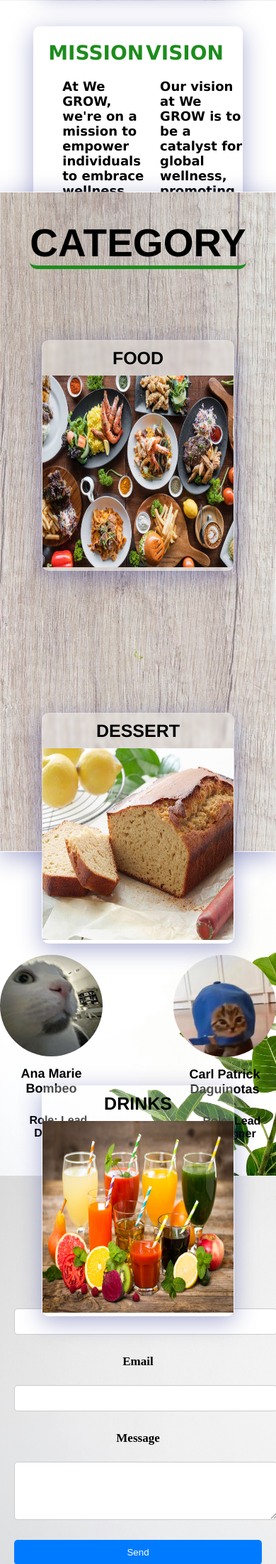
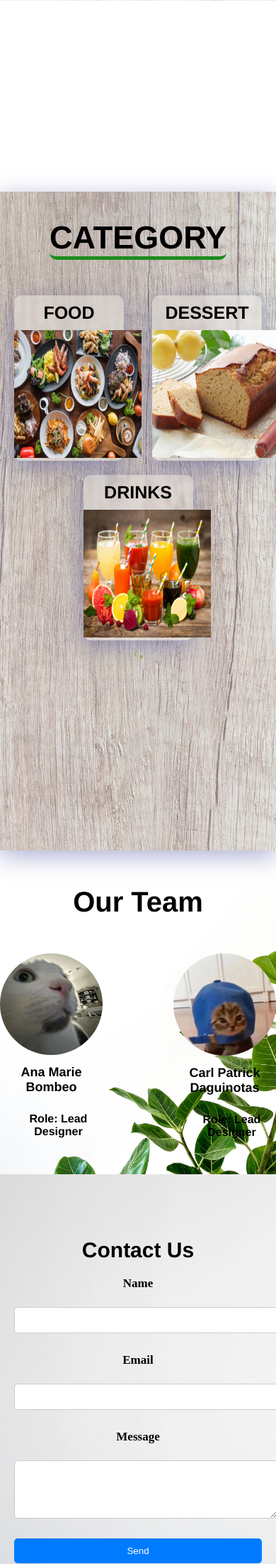
Before and after one commit to SIDYYY/WebSys, a PHP site: page /wegrow.html in a window 390 px wide. Shown: the part 1719-3922 px from the top of the page at 71% size. Run offline with PHP 8.4, Linux system fonts and the light colour scheme; some libraries are stand-ins or nearby versions.

Commit message:
ResponsiveGinagmay - NO BURGERMENU

```diff
--- a/WeGROW/wegrow.css
+++ b/WeGROW/wegrow.css
@@ -227,13 +227,13 @@
     text-align: center;
     font-weight: bold;
     justify-content: center;
+    display: flex;
 }
 .cat {
     background: rgba( 255, 255, 255, 0.3 );
     box-shadow: 0 8px 32px 0 rgba( 31, 38, 135, 0.37 );
     backdrop-filter: blur( 2px );
     -webkit-backdrop-filter: blur( 2px );
-    border: 1px solid rgba( 255, 255, 255, 0.18 );
     text-align: center;
     height: 110vh;
     background-image: url("imgs/photo-1495195129352-aeb325a55b65.avif");
@@ -242,17 +242,21 @@
     background-repeat: no-repeat;
     background-attachment: fixed;
 }
+.optcontainer{
+    display: inline-flex;
+    flex-wrap: wrap;
+    justify-content: space-around;
+}
 
 .option {
+    flex-grow: 1;
     position: relative;
-    display: inline-block;
-    margin: 100px 20px;
+    margin: 50px 20px;
     background: rgba( 255, 255, 255, 0.3 );
     box-shadow: 0 8px 32px 0 rgba( 31, 38, 135, 0.37 );
     backdrop-filter: blur( 2px );
     -webkit-backdrop-filter: blur( 2px );
     border-radius: 10px;
-    border: 1px solid rgba( 255, 255, 255, 0.18 );
 }
 .cat h2{
     border-radius: 10px;
@@ -273,7 +277,7 @@
 }
 
 .option img {
-    width: 270px;
+    width: 290px;
     height: auto;
     aspect-ratio: 1/1;
     margin-top: 10px;
@@ -433,3 +437,67 @@
     font-weight: bolder;
     font-family: 'Franklin Gothic Medium', 'Arial Narrow', Arial, sans-serif;
 }
+
+
+@media (min-width: 300px) and (max-width: 770px) {
+    header{
+        display: none;
+        background: none;
+    }
+    header h2{
+        font-size: 18px;
+    }
+    .menu{
+        display: none;
+    }
+    .intro{
+        width: 100%;
+    }
+    .intro h2{
+        font-size: 35px;
+    }
+    .intro p{
+        width: 70%;
+        padding: 30px;
+    }
+    .missionvision{
+        width: 90%;
+    }
+    .aboutus{
+        width: 90%;
+        margin-top: 15px;
+    }
+    .aboutus h2,
+    .aboutus p{
+        padding-top: 10px;
+        margin-left: 10px;
+    }
+    .aboutus p{
+        font-size: 15px;
+    }
+    .missionvision p{
+        font-size: 15px;
+    }
+    .footer{
+        margin-top: 100px;
+        padding: 0;
+    }
+    .footer #quote{
+        font-size: 20px;
+    }
+    .cat h2{
+        font-size: 45px;
+    }
+    .option {
+        width: calc(50% - 40px);
+        flex-grow: 0;
+        flex-direction: row;
+        margin-bottom: 20px;
+    }
+    .option:nth-last-child(1){
+        margin: 0;
+    }
+    .option img{
+        width: 180px;
+    }
+}
--- a/WeGROW/wegrow.html
+++ b/WeGROW/wegrow.html
@@ -80,6 +80,7 @@
 		<section class="cat">
 			<h2 id="categ"> CATEGORY </h2>
 			<nav>
+				<div class="optcontainer">
 				<div class="option">
 					<a href="food_category.html"><h3> FOOD </h3>
 					<img src="imgs\istockphoto-1316145932-612x612.jpg" alt="FOOD">
@@ -99,6 +100,7 @@
 					<img src="imgs\healthy-drinks-for-kids.jpg" alt="DRINK">
 					<div class="calories">Calorie Ranges: 300-700</div>
 				</a>
+				</div>
 				</div>
 			</nav>
 		</section>
@@ -141,7 +143,7 @@
 			</footer>
 
 
-	<script src="C:\Users\Carl\WebSys\WeGROW\script.js" defer></script>
+		<script src="C:\Users\Carl\WebSys\WeGROW\script.js" defer></script>
 
 </body>
 </html>
```
